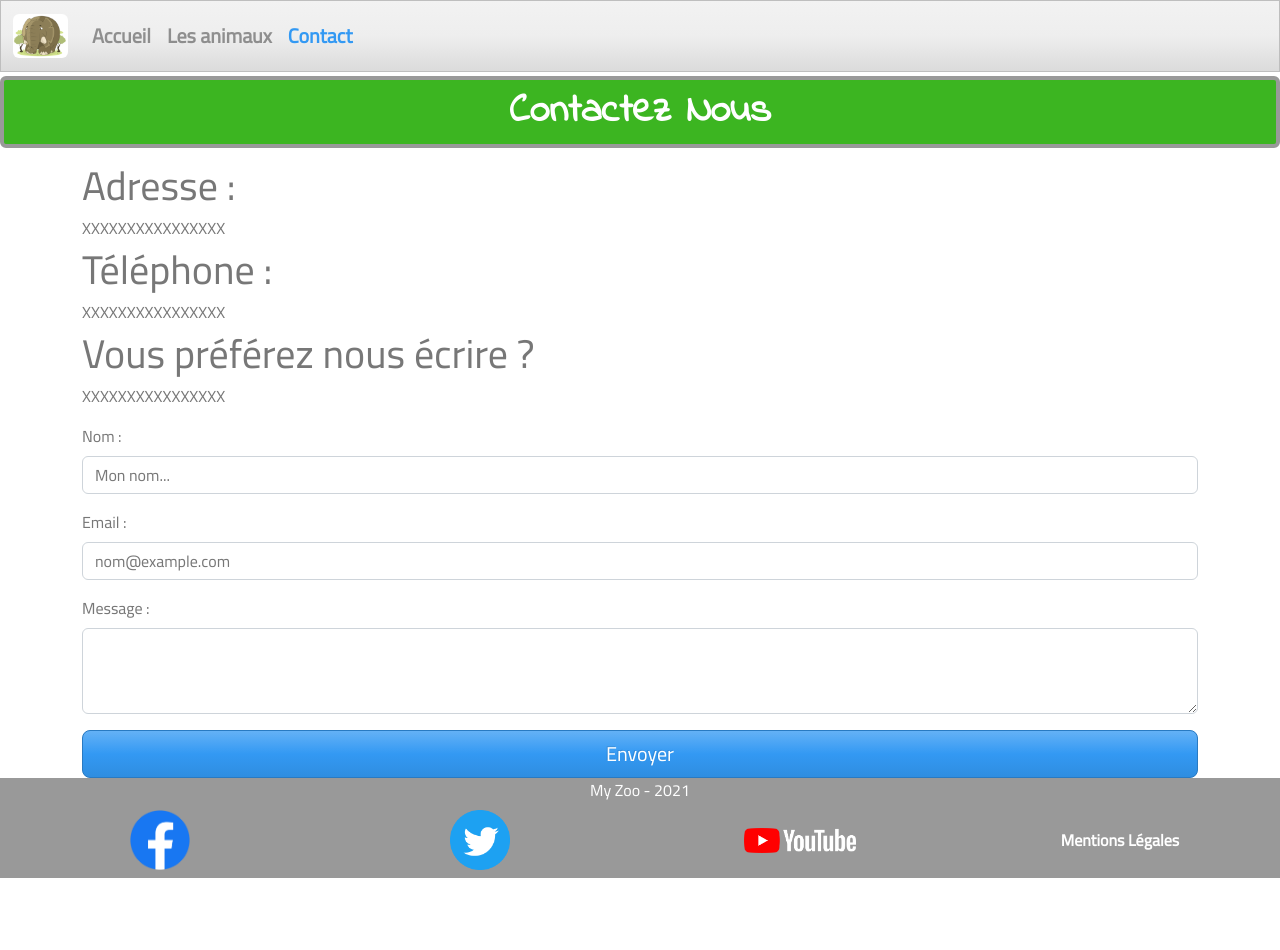
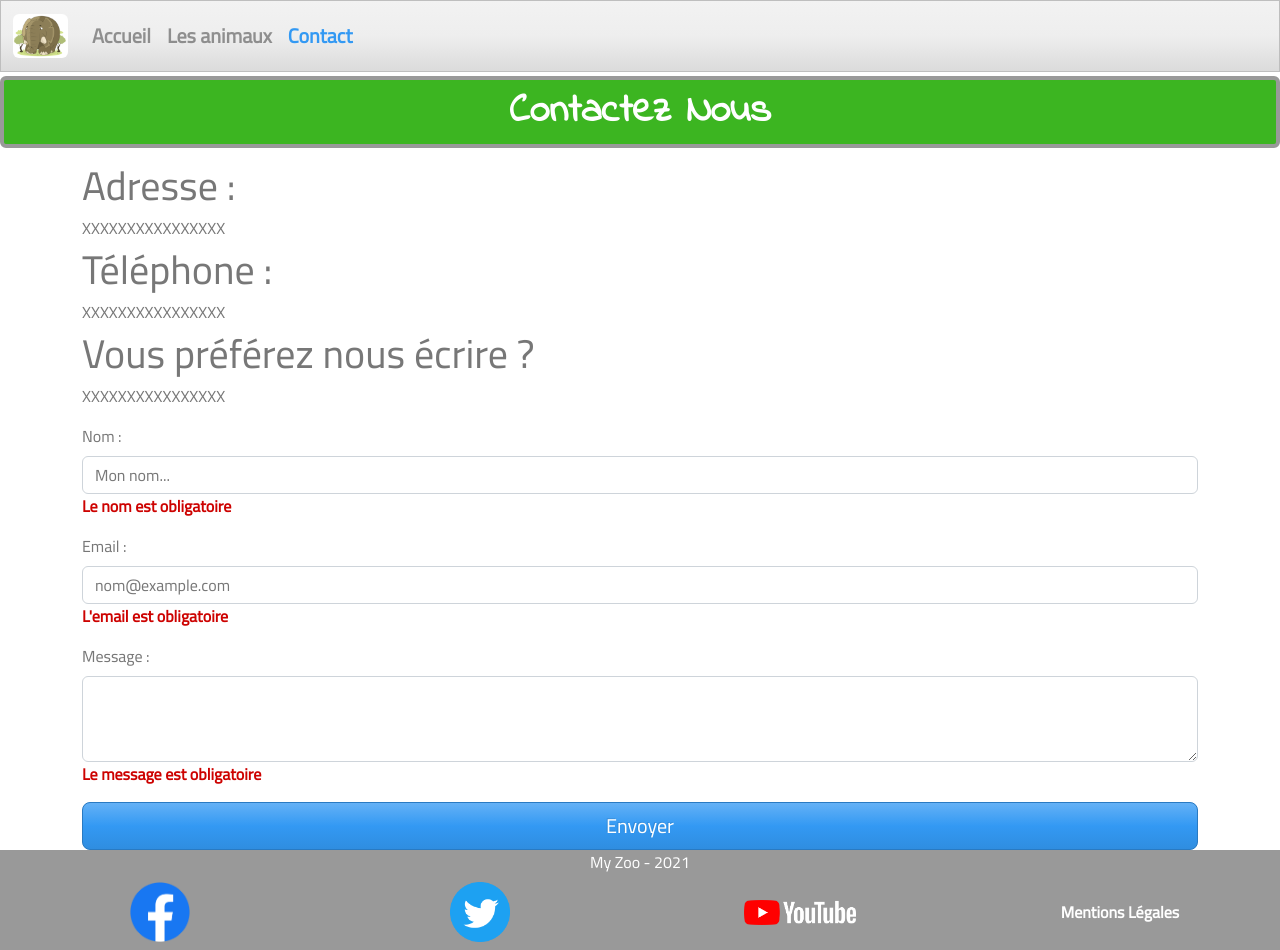
Before and after one commit to Chaambane/MyZoo_Front, a React (Create React App) app: page /contact in a window 1280 px wide. Both pictures are taken after a click on the button "Envoyer". Before the commit the page ends 878 px from the top, so only its background shows below. Built offline with nearby package versions, Linux system fonts and the light colour scheme.

Commit message:
feat(Form) add validation form

```diff
--- a/package.json
+++ b/package.json
@@ -8,11 +8,13 @@
     "@testing-library/user-event": "^12.1.10",
     "axios": "^0.24.0",
     "bootstrap": "^5.1.3",
+    "formik": "^2.2.9",
     "react": "^17.0.2",
     "react-dom": "^17.0.2",
     "react-router-dom": "5.3.0",
     "react-scripts": "4.0.3",
-    "web-vitals": "^1.0.1"
+    "web-vitals": "^1.0.1",
+    "yup": "^0.32.11"
   },
   "scripts": {
     "start": "react-scripts start",
--- a/src/Containers/Contact/Form/Form.js
+++ b/src/Containers/Contact/Form/Form.js
@@ -1,15 +1,25 @@
 import React from 'react';
 import Button from '../../../Components/UI/Button/Button';
+import { withFormik } from 'formik';
+import * as Yup from 'yup';
 
 const form = (props) => (
     <>
         <div className="mb-3">
             <label htmlFor="name" className="form-label">Nom :</label>
-            <input type="email"
+            <input type="text"
                 className="form-control"
                 id="name"
                 placeholder="Mon nom..."
+                name="name"
+                onChange={props.handleChange}
+                value={props.values.name}
+                onBlur={props.handleBlur} // Change the value of touched
             />
+            {
+                props.touched.name && props.errors.name &&
+                <span className="text-danger fw-bold">{props.errors.name}</span>
+            }
         </div>
         <div className="mb-3">
             <label htmlFor="email" className="form-label">Email :</label>
@@ -17,17 +27,58 @@ const form = (props) => (
                 className="form-control"
                 id="email"
                 placeholder="nom@example.com"
+                name="email"
+                onChange={props.handleChange}
+                value={props.values.email}
+                onBlur={props.handleBlur}
             />
+            {
+                props.touched.email && props.errors.email &&
+                <span className="text-danger fw-bold">{props.errors.email}</span>
+            }
         </div>
         <div className="mb-3">
             <label htmlFor="message" className="form-label">Message :</label>
-            <textarea className="form-control" id="message" rows="3"></textarea>
+            <textarea className="form-control" id="message" rows="3"
+                name="message"
+                onChange={props.handleChange}
+                value={props.values.message}
+                onBlur={props.handleBlur}
+            ></textarea>
+            {
+                props.touched.message && props.errors.message &&
+                <span className="text-danger fw-bold">{props.errors.message}</span>
+            }
         </div>
         <div className="d-grid gap-2">
             <Button btnClr="btn-info btn-lg"
+                clic={props.handleSubmit}
             >Envoyer</Button>
         </div>
     </>
 );
 
-export default form;
+export default withFormik ({
+    mapPropsToValues: () => ({
+        name: "",
+        email: "",
+        message: ""
+    }),
+    validationSchema: Yup.object().shape({
+        name:Yup.string()
+            .min(5, "minimum 5 charactères")
+            .required("Le nom est obligatoire"),
+        email: Yup.string()
+            .email("Le format n'est pas reconnu")
+            .required("L'email est obligatoire"),
+        message: Yup.string()
+            .min(50, "minimum 50 charactère")
+            .max(250, "maximum 250 charactère")
+            .required("Le message est obligatoire"),
+
+
+    }),
+    handleSubmit: (values) => {
+        alert("Message Envoyé");
+    }
+})(form);
```
Also changed, not shown: 1 other file (tests, documents, lock files or other folders).
